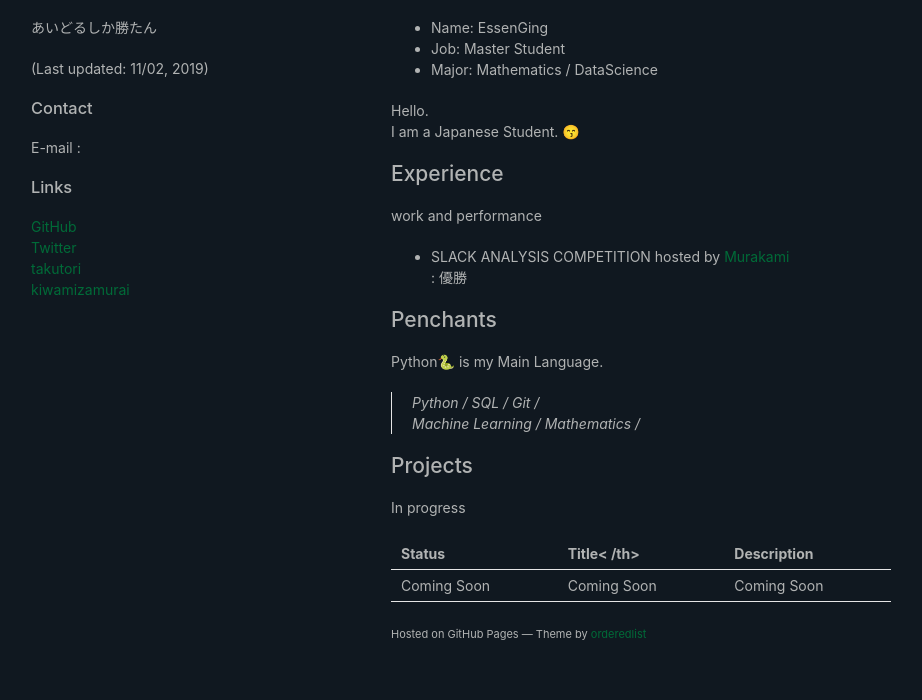
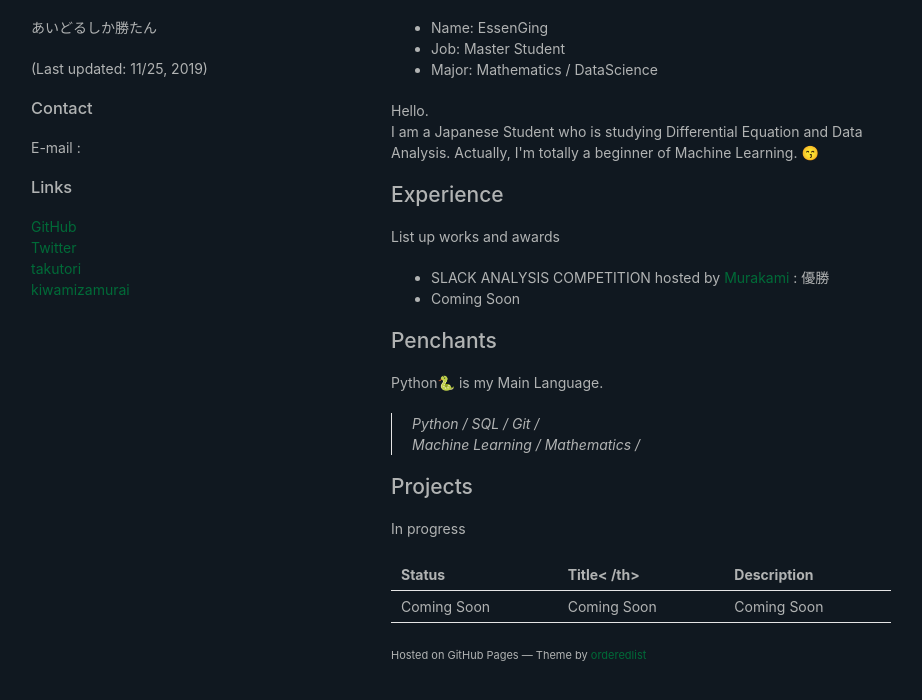
Before and after one commit to EssenGing/EssenGing.github.io, a plain HTML site: page index.html in a window 1280 px wide. Shown: the part 92-792 px from the top of the page, without its empty margins (179-1101 px from the left). Drawn offline with Linux system fonts and the light colour scheme; files whose address does not match are found by name.

Commit message:
Update index.html

```diff
--- a/index.html
+++ b/index.html
@@ -17,7 +17,7 @@
        <header>
          <h1> EssenGing </h1>
          <p> あいどるしか勝たん </p>
-         <p>(Last updated: 11/02, 2019)
+         <p>(Last updated: 11/25, 2019)
 
 	 <h3><a id="Contact" class="anchor" href="#Contact" aria-hidden="true"><span class="octicon octicon-link"></span></a>Contact</h3>
          <p>E-mail : </p>
@@ -40,13 +40,15 @@
          </ul>
 
          <p> Hello.  <br>
-            I am a Japanese Student. 😙</p>
+             I am a Japanese Student who is studying Differential Equation and Data Analysis.
+	     Actually, I'm totally a beginner of Machine Learning. 😙</p>
 
          <h2>Experience</h2>
-         <p>work and performance</p>
+         <p> List up works and awards</p>
 
          <ul>
-           <li> SLACK ANALYSIS COMPETITION hosted by <a href="https://twitter.com/greengreenmidor"> Murakami </a><br>: 優勝 </li>
+           <li> SLACK ANALYSIS COMPETITION hosted by <a href="https://twitter.com/greengreenmidor"> Murakami </a>: 優勝 </li>
+           <li> Coming Soon </li>
          </ul>
 
          <h2>Penchants</h2>
```
